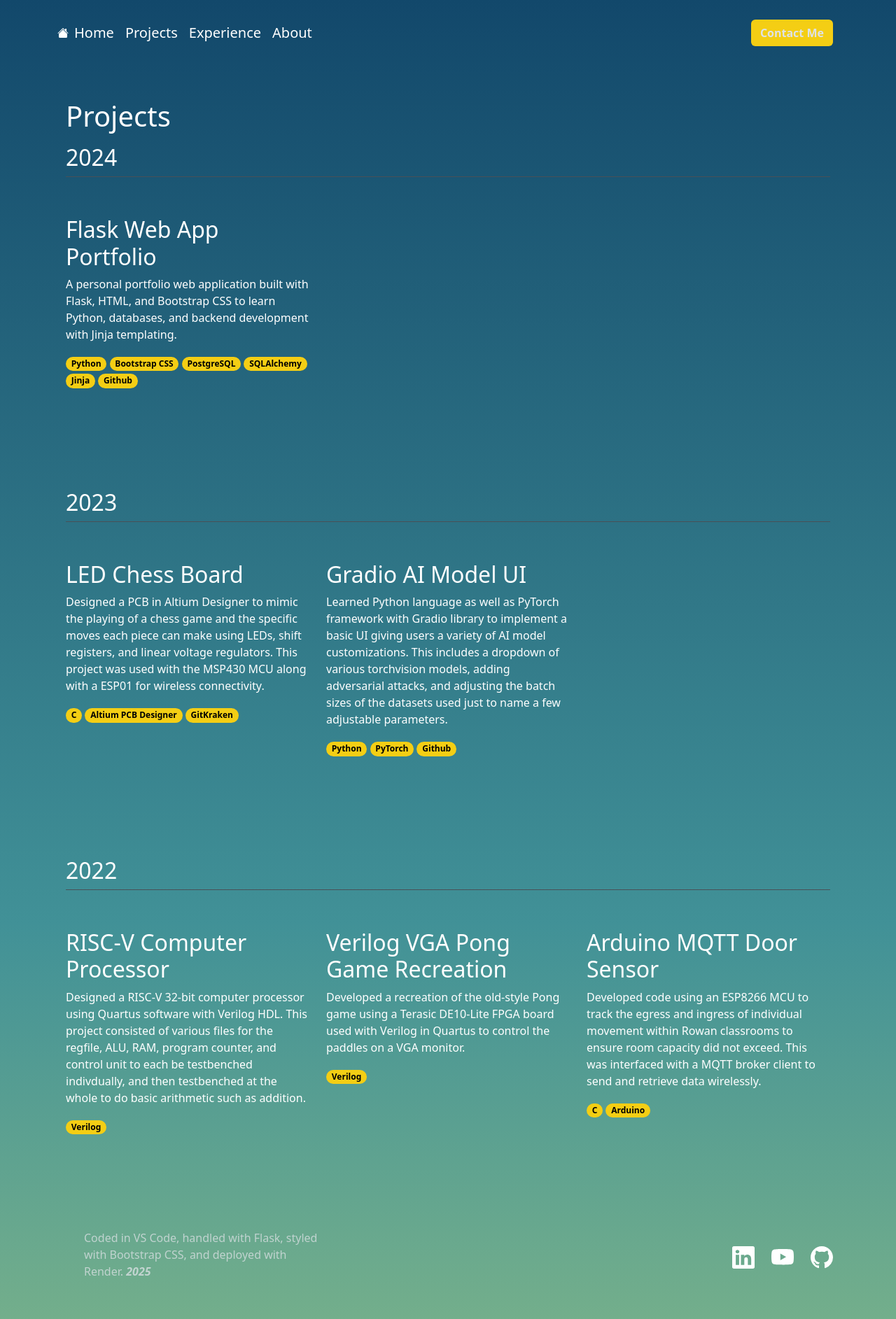
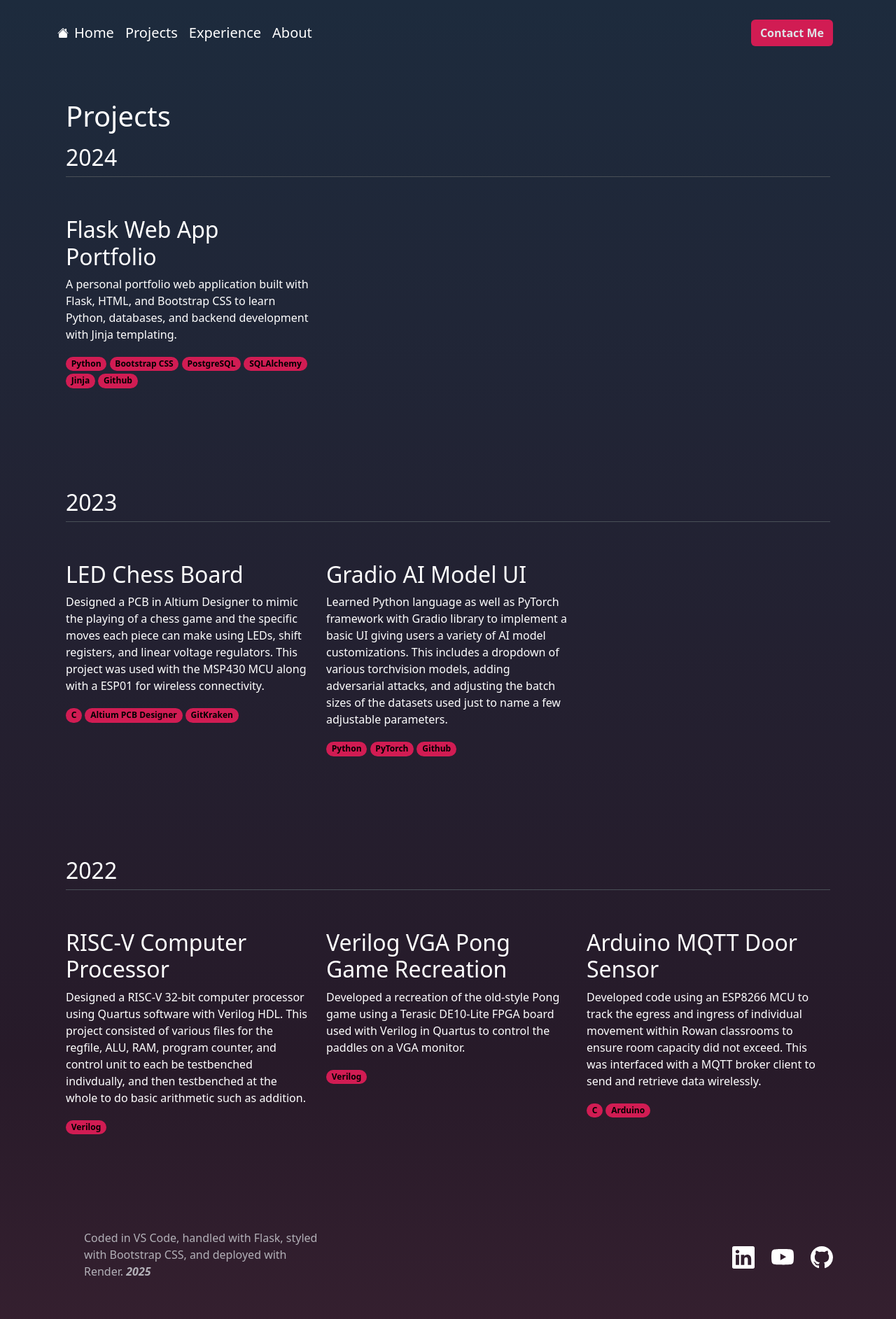
Before and after one commit to keiane/Web-Portfolio, a Flask app: page /projects in a window 1280 px wide. Shown: the whole page at 70% size. Run offline with Flask 3, Linux system fonts and the light colour scheme; some libraries are stand-ins or nearby versions.

Commit message:
Portfolio V2

```diff
--- a/static/styles.css
+++ b/static/styles.css
@@ -3,12 +3,12 @@ your web pages for the styles to be rendered. */
 
 body {
 /* background-color: #07015a; */
-background: linear-gradient(0deg, #d7e974 -60%, #419197 30%, #12486B 100%);
+background: linear-gradient(0deg, #70384A -90%, #271a29 20%, #1d2b3d 100%);
 color: #ffffff;
 }
 
 a:link {
-  color: #F4CE14;
+  color: #d11c53;
 }
 
 .jumbotron {
--- a/templates/base.html
+++ b/templates/base.html
@@ -60,7 +60,7 @@
 
 
           <div class="text-end">
-            <a href="{{ url_for('contact') }}" class="nav-link px-2 text-white"><button type="button" class="fw-bold btn" style="background-color: #F4CE14">Contact Me</button></a>
+            <a href="{{ url_for('contact') }}" class="nav-link px-2 text-white"><button type="button" class="fw-bold btn" style="background-color: #D11C53">Contact Me</button></a>
           </div>
         </div>
       </div>
--- a/templates/index.html
+++ b/templates/index.html
@@ -10,10 +10,10 @@
 
         </h1>
         <div>
-            <p class="display-6">Electrical and computer engineering student at Rowan University</p>
+            <p class="display-6">Electrical and computer engineer</p>
             <p class="lead mb-4">I study technological solutions constantly growing my knowledge in engineering excellence.</p>
             <div>
-                <a href="{{ url_for('about') }}"><button type="button" class="fw-bold btn btn-lg px-4 gap-3" style="background-color: #F4CE14;">Learn More</button></a>
+                <a href="{{ url_for('about') }}"><button type="button" class="fw-bold btn btn-lg px-4 gap-3" style="background-color: #D11C53;">Learn More</button></a>
             </div>
         </div>
     </div>
--- a/templates/projects.html
+++ b/templates/projects.html
@@ -9,12 +9,12 @@
       <div class="feature col">
         <h3 class="fs-2 text-body-emphasis">Flask Web App Portfolio</h3>
         <p>A personal portfolio web application built with Flask, HTML, and Bootstrap CSS to learn Python, databases, and backend development with Jinja templating.</p>
-        <span class="badge rounded-pill text-black" style="background-color: #F4CE14">Python</span>
-        <span class="badge rounded-pill text-black" style="background-color: #F4CE14">Bootstrap CSS</span>
-        <span class="badge rounded-pill text-black" style="background-color: #F4CE14">PostgreSQL</span>
-        <span class="badge rounded-pill text-black" style="background-color: #F4CE14">SQLAlchemy</span>
-        <span class="badge rounded-pill text-black" style="background-color: #F4CE14">Jinja</span>
-        <span class="badge rounded-pill text-black" style="background-color: #F4CE14">Github</span>
+        <span class="badge rounded-pill text-black" style="background-color: #D11C53">Python</span>
+        <span class="badge rounded-pill text-black" style="background-color: #D11C53">Bootstrap CSS</span>
+        <span class="badge rounded-pill text-black" style="background-color: #D11C53">PostgreSQL</span>
+        <span class="badge rounded-pill text-black" style="background-color: #D11C53">SQLAlchemy</span>
+        <span class="badge rounded-pill text-black" style="background-color: #D11C53">Jinja</span>
+        <span class="badge rounded-pill text-black" style="background-color: #D11C53">Github</span>
 
       </div>
 
@@ -27,16 +27,16 @@
         <div class="feature col">
             <h3 class="fs-2 text-body-emphasis">LED Chess Board</h3>
             <p>Designed a PCB in Altium Designer to mimic the playing of a chess game and the specific moves each piece can make using LEDs, shift registers, and linear voltage regulators. This project was used with the MSP430 MCU along with a ESP01 for wireless connectivity. </p>
-            <span class="badge rounded-pill text-black" style="background-color: #F4CE14">C</span>
-            <span class="badge rounded-pill text-black" style="background-color: #F4CE14">Altium PCB Designer</span>
-            <span class="badge rounded-pill text-black" style="background-color: #F4CE14">GitKraken</span>
+            <span class="badge rounded-pill text-black" style="background-color: #D11C53">C</span>
+            <span class="badge rounded-pill text-black" style="background-color: #D11C53">Altium PCB Designer</span>
+            <span class="badge rounded-pill text-black" style="background-color: #D11C53">GitKraken</span>
         </div>
         <div class="feature col">
             <h3 class="fs-2 text-body-emphasis">Gradio AI Model UI</h3>
             <p>Learned Python language as well as PyTorch framework with Gradio library to implement a basic UI giving users a variety of AI model customizations. This includes a dropdown of various torchvision models, adding adversarial attacks, and adjusting the batch sizes of the datasets used just to name a few adjustable parameters.</p>
-            <span class="badge rounded-pill text-black" style="background-color: #F4CE14">Python</span>
-            <span class="badge rounded-pill text-black" style="background-color: #F4CE14">PyTorch</span>
-            <span class="badge rounded-pill text-black" style="background-color: #F4CE14">Github</span>
+            <span class="badge rounded-pill text-black" style="background-color: #D11C53">Python</span>
+            <span class="badge rounded-pill text-black" style="background-color: #D11C53">PyTorch</span>
+            <span class="badge rounded-pill text-black" style="background-color: #D11C53">Github</span>
         </div>
     </div>
 </div>
@@ -47,20 +47,20 @@
         <div class="feature col">
             <h3 class="fs-2 text-body-emphasis">RISC-V Computer Processor</h3>
             <p>Designed a RISC-V 32-bit computer processor using Quartus software with Verilog HDL. This project consisted of various files for the regfile, ALU, RAM, program counter, and control unit to each be testbenched indivdually, and then testbenched at the whole to do basic arithmetic such as addition. </p>
-            <span class="badge rounded-pill text-black"  style="background-color: #F4CE14">Verilog</span>
+            <span class="badge rounded-pill text-black"  style="background-color: #D11C53">Verilog</span>
         </div>
 
         <div class="feature col">
             <h3 class="fs-2 text-body-emphasis">Verilog VGA Pong Game Recreation</h3>
             <p>Developed a recreation of the old-style Pong game using a Terasic DE10-Lite FPGA board used with Verilog in Quartus to control the paddles on a VGA monitor.</p>
-            <span class="badge rounded-pill text-black"  style="background-color: #F4CE14">Verilog</span>
+            <span class="badge rounded-pill text-black"  style="background-color: #D11C53">Verilog</span>
         </div>
 
         <div class="feature col">
             <h3 class="fs-2 text-body-emphasis">Arduino MQTT Door Sensor</h3>
             <p>Developed code using an ESP8266 MCU to track the egress and ingress of individual movement within Rowan classrooms to ensure room capacity did not exceed. This was interfaced with a MQTT broker client to send and retrieve data wirelessly.</p>
-            <span class="badge rounded-pill text-black"  style="background-color: #F4CE14">C</span>
-            <span class="badge rounded-pill text-black" style="background-color: #F4CE14">Arduino</span>
+            <span class="badge rounded-pill text-black"  style="background-color: #D11C53">C</span>
+            <span class="badge rounded-pill text-black" style="background-color: #D11C53">Arduino</span>
         </div>
 
     </div>
```
Also changed, not shown: templates/about.html (+6 -6 lines), templates/experience.html (+29 -5 lines), forms.py (line endings or trailing spaces), templates/contact.html (line endings or trailing spaces), templates/resume.html (line endings or trailing spaces), 1 other file.
